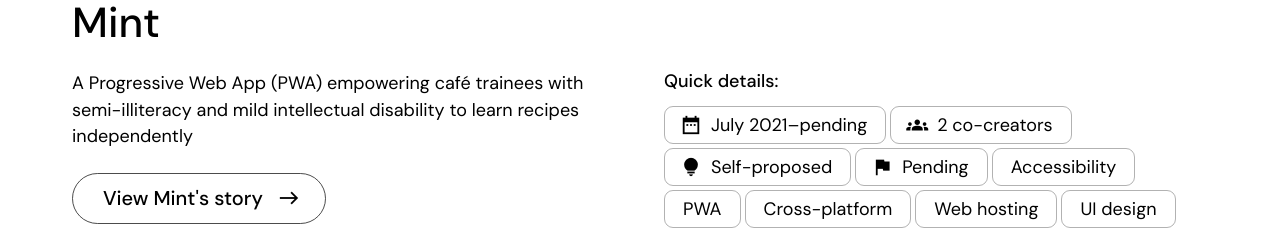
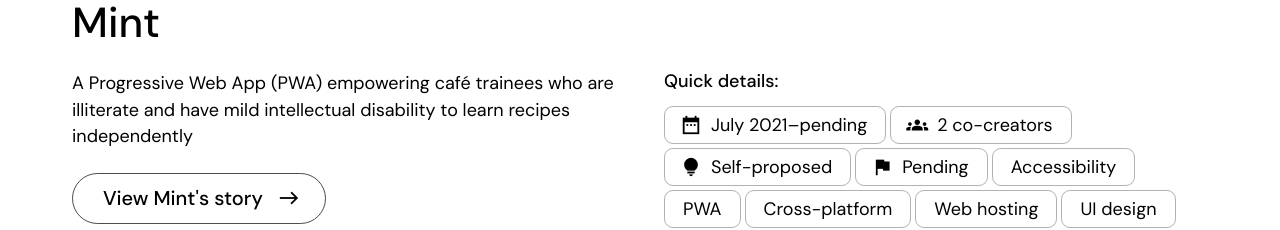
Before and after one commit to cervonwong/portfolio, a Vue app: page /projects in a window 1280 px wide. Shown: the part 812-1042 px from the top of the page. Built offline with nearby package versions, Linux system fonts and the light colour scheme.

Commit message:
Update wording of illiteracy

```diff
--- a/src/router/index.ts
+++ b/src/router/index.ts
@@ -73,7 +73,7 @@ const routes: Array<RouteRecordRaw> = [
     meta: {
       title: "Mint's story - Cervon Wong",
       description:
-        "Mint is a Progressive Web App (PWA) empowering café trainees with semi-illiteracy and mild intellectual disability to learn recipes independently.",
+        "Mint is a Progressive Web App (PWA) empowering café trainees who are illiterate and have mild intellectual disability to learn recipes independently.",
     },
   },
   {
--- a/src/views/AboutMe.vue
+++ b/src/views/AboutMe.vue
@@ -202,7 +202,7 @@
           />
           <figcaption>
             The accessibility considerations I took when designing Mint for
-            users with semi-illiteracy and mild intellectual disability.
+            users who are illiterate and have mild intellectual disability.
           </figcaption>
         </figure>
         <h3 id="UI-design">UI design</h3>
--- a/src/views/ProjectShowcase.vue
+++ b/src/views/ProjectShowcase.vue
@@ -37,7 +37,7 @@ export default defineComponent({
         {
           name: "Mint",
           description:
-            "A Progressive Web App (PWA) empowering café trainees with semi-illiteracy and mild intellectual disability to learn recipes independently",
+            "A Progressive Web App (PWA) empowering café trainees who are illiterate and have mild intellectual disability to learn recipes independently",
           storyRouteName: "Project story Mint",
           dateRange: "July 2021–pending",
           creators: "2 co-creators",
```
